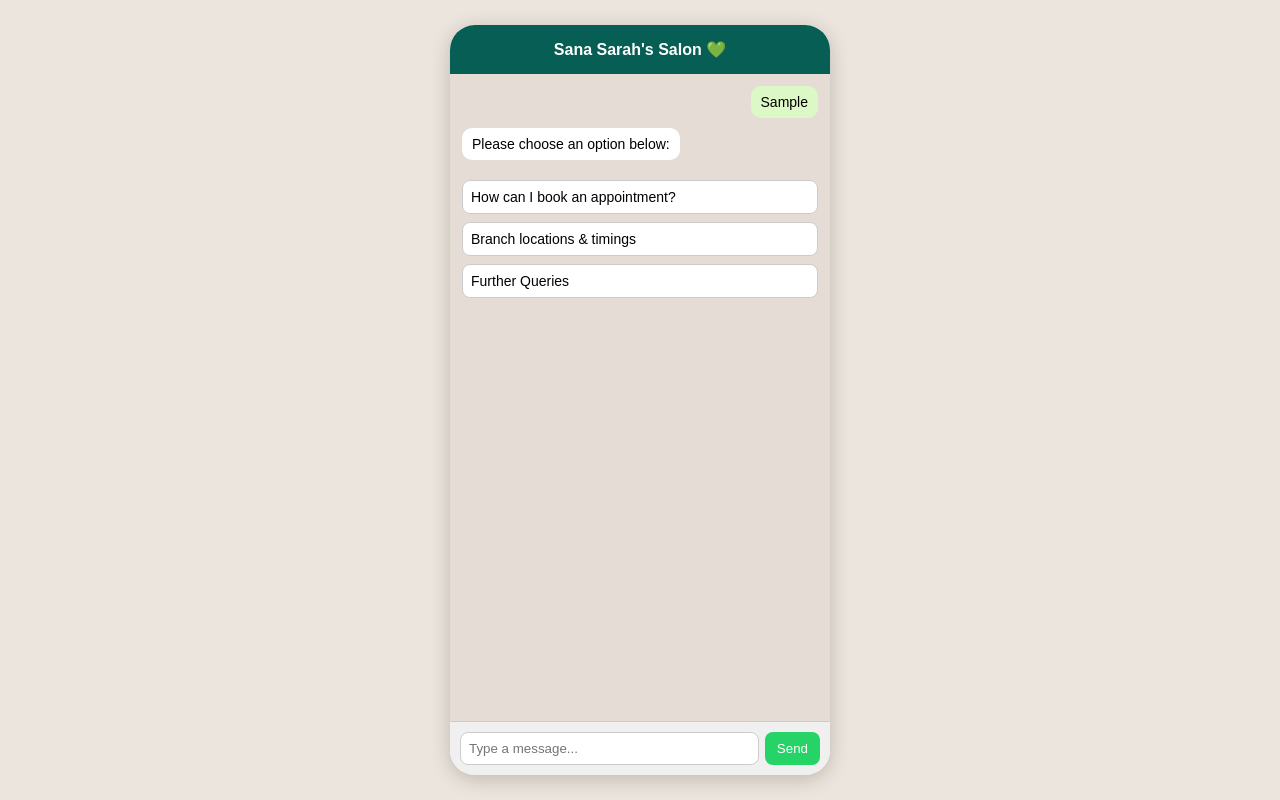
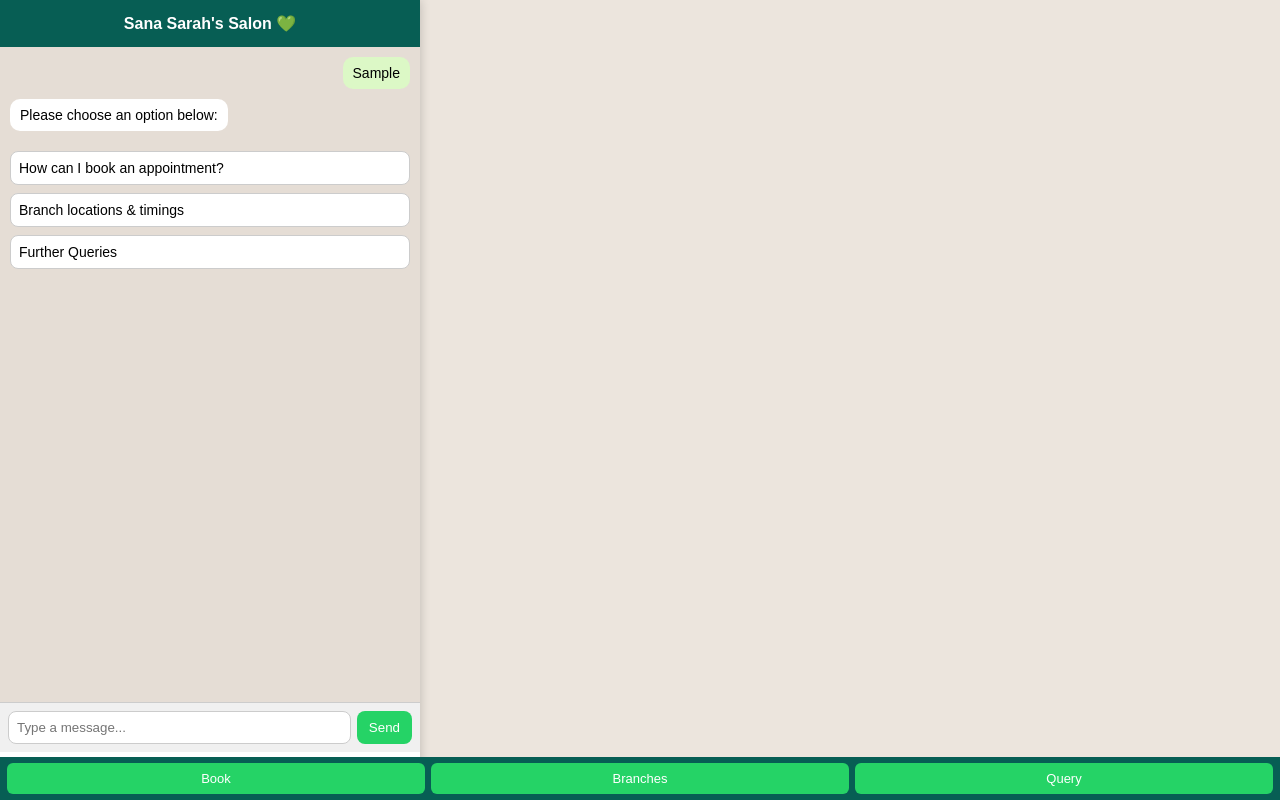
Before and after one commit to Fazila15/Whatsapp-demo, a plain HTML site: page index.html in a window 1280 px wide. Both pictures are taken after typing "Sample" into the empty fields and a click on the button "Send". Drawn offline with Linux system fonts and the light colour scheme.

Commit message:
Scrolling wrong

```diff
--- a/index.html
+++ b/index.html
@@ -5,16 +5,16 @@
 <meta name="viewport" content="width=device-width,initial-scale=1">
 <title>Sana Sarah's Salon — WhatsApp Demo</title>
 <style>
-body{font-family:Arial,Helvetica,sans-serif;background:#ece5dd;margin:0;display:flex;align-items:center;justify-content:center;min-height:100vh;}
-.device{width:380px;height:750px;background:#fff;border-radius:25px;box-shadow:0 4px 20px rgba(0,0,0,0.2);display:flex;flex-direction:column;overflow:hidden;}
-.header{background:#075e54;color:#fff;padding:15px;font-weight:bold;text-align:center;font-size:16px;}
-.chat{flex:1;padding:12px;background:#e5ddd5;display:flex;flex-direction:column;overflow:auto;}
+html,body{height:100%;margin:0;padding:0;overflow:hidden;background:#ece5dd;font-family:Arial,Helvetica,sans-serif;}
+.device{width:100%;max-width:420px;height:100vh;background:#fff;display:flex;flex-direction:column;box-shadow:0 0 10px rgba(0,0,0,0.2);}
+.header{background:#075e54;color:#fff;padding:14px;font-weight:bold;text-align:center;font-size:16px;}
+.chat{flex:1;padding:10px;background:#e5ddd5;display:flex;flex-direction:column;overflow-y:auto;-webkit-overflow-scrolling:touch;}
 .msg{max-width:80%;margin-bottom:10px;padding:8px 10px;border-radius:10px;font-size:14px;word-wrap:break-word;}
 .bot{align-self:flex-start;background:#fff;}
 .user{align-self:flex-end;background:#dcf8c6;}
 .optlist{display:flex;flex-direction:column;gap:8px;margin:10px 0;}
 .opt{background:#fff;border:1px solid #ccc;border-radius:8px;padding:8px;text-align:left;cursor:pointer;font-size:14px;}
-.controls{display:flex;gap:6px;padding:10px;border-top:1px solid #ccc;background:#f0f0f0;}
+.controls{display:flex;gap:6px;padding:8px;border-top:1px solid #ccc;background:#f0f0f0;}
 .input{flex:1;padding:8px;border:1px solid #ccc;border-radius:8px;}
 .btn{background:#25d366;color:#fff;border:none;padding:8px 12px;border-radius:8px;cursor:pointer;}
 a{color:#128c7e;text-decoration:none;}
@@ -22,15 +22,27 @@ a{color:#128c7e;text-decoration:none;}
 .form-box input,.form-box textarea{width:100%;padding:6px;border:1px solid #ccc;border-radius:5px;}
 .submit-btn{background:#25d366;color:#fff;border:none;padding:8px;border-radius:6px;cursor:pointer;}
 .small{font-size:13px;color:#555;margin-top:4px;}
+/* persistent quick menu */
+.persistent-menu{position:fixed;bottom:0;left:0;right:0;background:#075e54;display:flex;justify-content:space-around;padding:6px 4px;z-index:10;}
+.pm{flex:1;margin:0 3px;background:#25d366;color:#fff;border:none;border-radius:6px;padding:8px 4px;font-size:13px;}
+.controls{margin-bottom:48px;} /* room for fixed menu */
 </style>
 </head>
 <body>
 <div class="device">
   <div class="header">Sana Sarah's Salon 💚</div>
   <div id="chat" class="chat"></div>
+
   <div class="controls">
     <input id="text" class="input" placeholder="Type a message..." />
     <button id="send" class="btn">Send</button>
+  </div>
+
+  <!-- fixed quick menu -->
+  <div class="persistent-menu">
+    <button class="pm" onclick="bookAppointment()">Book</button>
+    <button class="pm" onclick="branchInfo('All Branches')">Branches</button>
+    <button class="pm" onclick="complaintForm()">Query</button>
   </div>
 </div>
 
@@ -38,56 +50,33 @@ a{color:#128c7e;text-decoration:none;}
 const bookingNumber="92138899883";
 const bookingLink="https://wa.me/"+bookingNumber+"?text=Hi,+I+want+to+book+an+appointment";
 const supportLink="https://wa.me/"+bookingNumber+"?text=Hi,+I+have+a+complaint+or+query";
-const videos={
-  engagement:["https://youtu.be/sample1"],
-  nikah:["https://youtu.be/sample2"],
-  mayon:["https://youtu.be/sample3"],
-  mehndi:["https://youtu.be/sample4"],
-  barat:["https://youtu.be/sample5"],
-  valima:["https://youtu.be/sample6"]
-};
+const videos={engagement:["https://youtu.be/sample1"],nikah:["https://youtu.be/sample2"],mayon:["https://youtu.be/sample3"],mehndi:["https://youtu.be/sample4"],barat:["https://youtu.be/sample5"],valima:["https://youtu.be/sample6"]};
 
 const chat=document.getElementById("chat");
 const text=document.getElementById("text");
 const send=document.getElementById("send");
 
-function appendMsg(textMsg,type){
-  const div=document.createElement("div");
-  div.className="msg "+type;
-  div.innerHTML=textMsg;
-  chat.appendChild(div);
-  chat.scrollTop=chat.scrollHeight;
+function appendMsg(msg,type){
+ const d=document.createElement("div");
+ d.className="msg "+type;d.innerHTML=msg;chat.appendChild(d);chat.scrollTop=chat.scrollHeight;
 }
 function showOptions(opts){
-  const wrap=document.createElement("div");
-  wrap.className="optlist";
-  opts.forEach(o=>{
-    const b=document.createElement("div");
-    b.className="opt";
-    b.textContent=o.label;
-    b.onclick=o.onClick;
-    wrap.appendChild(b);
-  });
-  chat.appendChild(wrap);
-  chat.scrollTop=chat.scrollHeight;
+ const wrap=document.createElement("div");wrap.className="optlist";
+ opts.forEach(o=>{const b=document.createElement("div");b.className="opt";b.textContent=o.label;b.onclick=o.onClick;wrap.appendChild(b);});
+ chat.appendChild(wrap);chat.scrollTop=chat.scrollHeight;
 }
-function clearOptions(){
-  document.querySelectorAll(".optlist").forEach(e=>e.remove());
-}
+function clearOptions(){document.querySelectorAll(".optlist").forEach(e=>e.remove());}
+
 function startFlow(){
  clearOptions();
-  appendMsg("Welcome to Sana Sarah's Salon! 🌸<br>Please choose your city:", "bot");
-  showOptions([
-    {label:"Karachi",onClick:()=>chooseCity("Karachi")},
-    {label:"Lahore",onClick:()=>chooseCity("Lahore")},
-    {label:"Hyderabad",onClick:()=>chooseCity("Hyderabad")}
-  ]);
+ appendMsg("Welcome to Sana Sarah's Salon! 🌸<br>Please choose your city:","bot");
+ showOptions([{label:"Karachi",onClick:()=>chooseCity("Karachi")},{label:"Lahore",onClick:()=>chooseCity("Lahore")},{label:"Hyderabad",onClick:()=>chooseCity("Hyderabad")}]);
 }
+
 function chooseCity(city){
-  appendMsg(city,"user");
-  clearOptions();
+ appendMsg(city,"user");clearOptions();
  if(city==="Karachi"){
-    appendMsg("Please select your branch:", "bot");
+   appendMsg("Please select your branch:","bot");
    showOptions([
      {label:"Johar",onClick:()=>chooseBranch("Johar")},
      {label:"Five Star",onClick:()=>chooseBranch("Five Star")},
@@ -96,17 +85,12 @@ function chooseCity(city){
      {label:"Tariq Road",onClick:()=>chooseBranch("Tariq Road")},
      {label:"DHA",onClick:()=>chooseBranch("DHA")}
    ]);
-  } else {
-    chooseBranch(city);
+ } else {chooseBranch(city);}
 }
-}
-function chooseBranch(branch){
-  appendMsg(branch,"user");
-  clearOptions();
-  askService(branch);
-}
+function chooseBranch(branch){appendMsg(branch,"user");clearOptions();askService(branch);}
+
 function askService(branch){
-  appendMsg("Please choose your service:", "bot");
+ appendMsg("Please choose your service:","bot");
  showOptions([
    {label:"Makeup",onClick:()=>makeupFlow()},
    {label:"Skincare",onClick:()=>skincareHaircare("Skincare")},
@@ -116,8 +100,9 @@ function askService(branch){
    {label:"Complaint & Query",onClick:()=>complaintForm()}
  ]);
 }
+
 function makeupFlow(){
-  appendMsg("Makeup selected 💄<br>First, view our Rate List and choose category:", "bot");
+ appendMsg("Makeup selected 💄<br>First, view our Rate List and choose category:","bot");
  showOptions([
    {label:"View Rate List",onClick:()=>showRateList("Makeup")},
    {label:"Owner",onClick:()=>makeupCategory("Owner")},
@@ -127,9 +112,8 @@ function makeupFlow(){
  ]);
 }
 function makeupCategory(cat){
-  appendMsg(cat,"user");
-  clearOptions();
-  appendMsg("Select makeup type for "+cat+" category:", "bot");
+ appendMsg(cat,"user");clearOptions();
+ appendMsg("Select makeup type for "+cat+" category:","bot");
  showOptions([
    {label:"Engagement",onClick:()=>categoryDetail(cat,"engagement")},
    {label:"Nikah",onClick:()=>categoryDetail(cat,"nikah")},
@@ -140,8 +124,7 @@ function makeupCategory(cat){
  ]);
 }
 function categoryDetail(cat,key){
-  appendMsg(key,"user");
-  clearOptions();
+ appendMsg(key,"user");clearOptions();
  let html=`Here are some ${key} looks 🎥<br>`;
  (videos[key]||[]).forEach((v,i)=>{html+=`<a href="${v}" target="_blank">▶ Video ${i+1}</a><br>`;});
  html+=`<br><b>Rate List:</b><br>• Service A — PKR 8,000<br>• Service B — PKR 12,000<br>`;
@@ -150,9 +133,8 @@ function categoryDetail(cat,key){
  showOptions([{label:"Main Menu",onClick:()=>startFlow()}]);
 }
 function skincareHaircare(type){
-  appendMsg(type,"user");
-  clearOptions();
-  appendMsg(`${type} Options:`, "bot");
+ appendMsg(type,"user");clearOptions();
+ appendMsg(`${type} Options:`,"bot");
  showOptions([
    {label:"Rate List",onClick:()=>showRateList(type)},
    {label:"Current Deals",onClick:()=>showDeals(type)},
@@ -160,39 +142,31 @@ function skincareHaircare(type){
    {label:"Main Menu",onClick:()=>startFlow()}
  ]);
 }
-function showRateList(type){
-  appendMsg(type+" Rate List 📋<br>• Basic "+type+" — PKR 2,000<br>• Premium "+type+" — PKR 4,000","bot");
-}
-function showDeals(type){
-  appendMsg("Current Deals for "+type+":<br>• 10% off on weekday bookings<br>• Package Special — PKR 12,000","bot");
-}
+function showRateList(type){appendMsg(`${type} Rate List 📋<br>• Basic ${type} — PKR 2,000<br>• Premium ${type} — PKR 4,000`,"bot");}
+function showDeals(type){appendMsg(`Current Deals for ${type}:<br>• 10% off weekday bookings<br>• Package Special — PKR 12,000`,"bot");}
 function branchInfo(branch){
  clearOptions();
  const timing=(branch==="Hyderabad"?"11 AM – 11 PM":"11 AM – 8 PM");
-  appendMsg(`Branch: ${branch}<br>Timings: ${timing}<br>Contact: 021-38899883`, "bot");
+ appendMsg(`Branch: ${branch}<br>Timings: ${timing}<br>Contact: 021-38899883`,"bot");
  showOptions([{label:"Main Menu",onClick:()=>startFlow()}]);
 }
 function complaintForm(){
  clearOptions();
-  appendMsg("Please fill out the complaint form below:", "bot");
+ appendMsg("Please fill out the complaint form below:","bot");
  const form=document.createElement("div");
  form.className="form-box";
  form.innerHTML=`<input id="name" placeholder="Your Name"/><textarea id="msg" placeholder="Your Message"></textarea><button class="submit-btn" id="submitForm">Submit</button>`;
-  chat.appendChild(form);
-  chat.scrollTop=chat.scrollHeight;
+ chat.appendChild(form);chat.scrollTop=chat.scrollHeight;
  document.getElementById("submitForm").onclick=()=>{
   const name=document.getElementById("name").value;
-    const msg=document.getElementById("msg").value;
   form.remove();
   appendMsg(`Thank you ${name||"Guest"}! Your message has been noted. ✅<br>You can also chat directly on WhatsApp: <a href="${supportLink}" target="_blank">Open Chat</a>`,"bot");
   showOptions([{label:"Main Menu",onClick:()=>startFlow()}]);
  };
 }
-function bookAppointment(){
-  appendMsg("📅 Book Your Appointment Here:<br><a href='"+bookingLink+"' target='_blank'>Open WhatsApp Chat</a>","bot");
-}
+function bookAppointment(){appendMsg(`📅 Book Your Appointment Here:<br><a href='${bookingLink}' target='_blank'>Open WhatsApp Chat</a>`,"bot");}
 function defaultMenu(){
-  appendMsg("Please choose an option below:", "bot");
+ appendMsg("Please choose an option below:","bot");
  showOptions([
    {label:"How can I book an appointment?",onClick:()=>bookAppointment()},
    {label:"Branch locations & timings",onClick:()=>branchInfo("All Branches")},
@@ -200,13 +174,9 @@ function defaultMenu(){
  ]);
 }
 send.onclick=()=>{
-  const val=text.value.trim();
-  if(!val)return;
-  appendMsg(val,"user");
-  text.value="";
-  clearOptions();
-  if(val.toLowerCase().includes("hi")||val.toLowerCase().includes("hello")) startFlow();
-  else defaultMenu();
+ const val=text.value.trim();if(!val)return;
+ appendMsg(val,"user");text.value="";clearOptions();
+ if(val.toLowerCase().includes("hi")||val.toLowerCase().includes("hello")) startFlow();else defaultMenu();
 };
 </script>
 </body>
```
Lines whose indentation alone changed are shown as unchanged.
